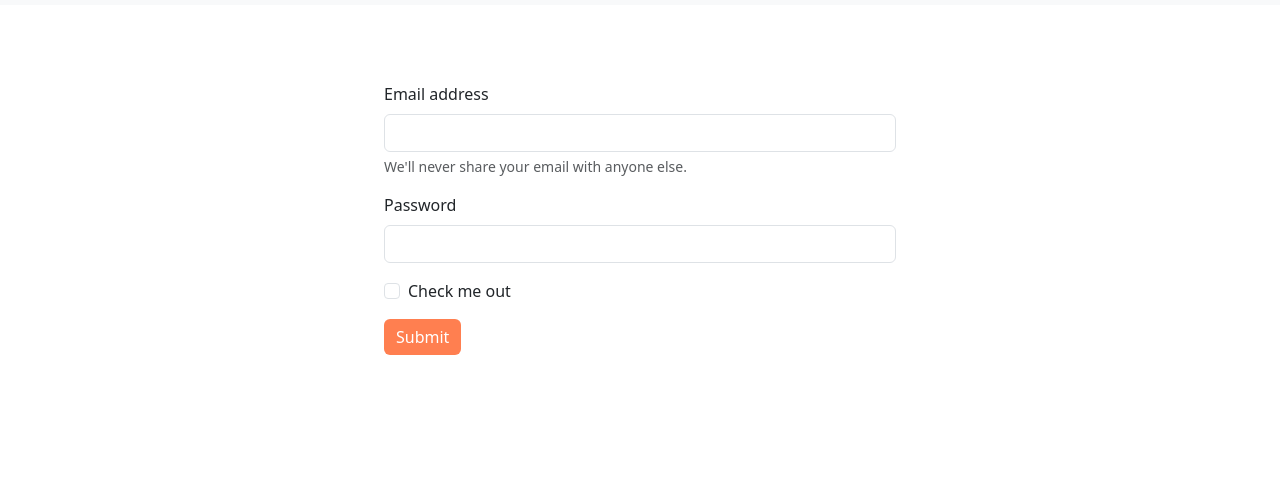
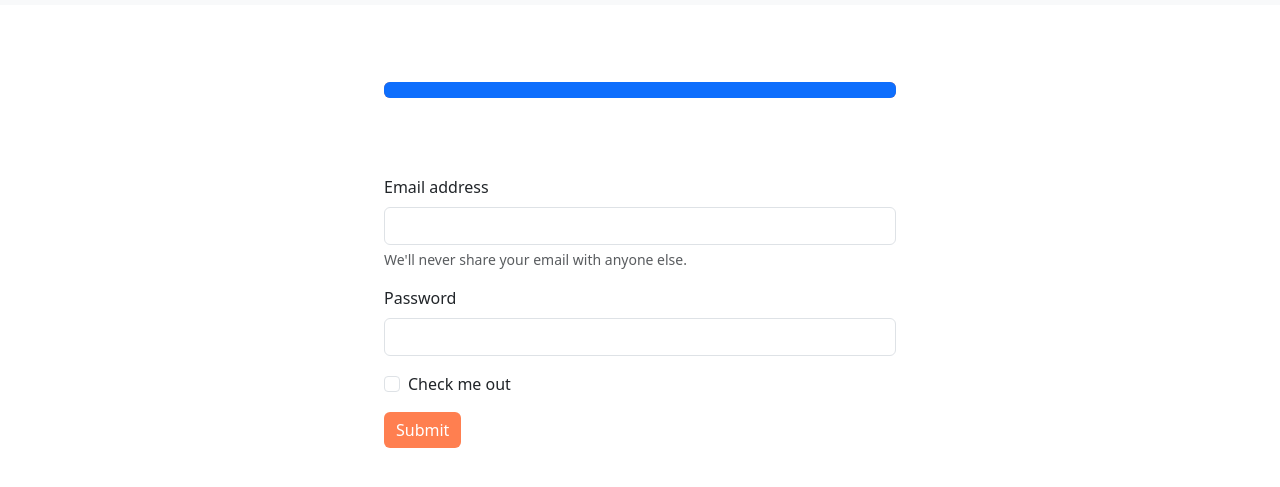
Before and after one commit to gocodeux/learningGit-website, a plain HTML site: page index.html in a window 1280 px wide. Shown: the part 51-538 px from the top of the page. Drawn offline with nearby package versions, Linux system fonts and the light colour scheme.

Commit message:
progress bar added

```diff
--- a/index.html
+++ b/index.html
@@ -44,6 +44,10 @@
         </div>
       </nav>
 
+      <div class="progress" role="progressbar" aria-label="Basic example" aria-valuenow="100" aria-valuemin="0" aria-valuemax="100" style="width: 40%;  margin: 4.8rem auto; background-color: coral;">
+        <div class="progress-bar" style="width: 100%"></div>
+      </div>
+
       <!-- form -->
       <form style="width: 40%;  margin: 4.8rem auto;">
         <div class="mb-3">
```
